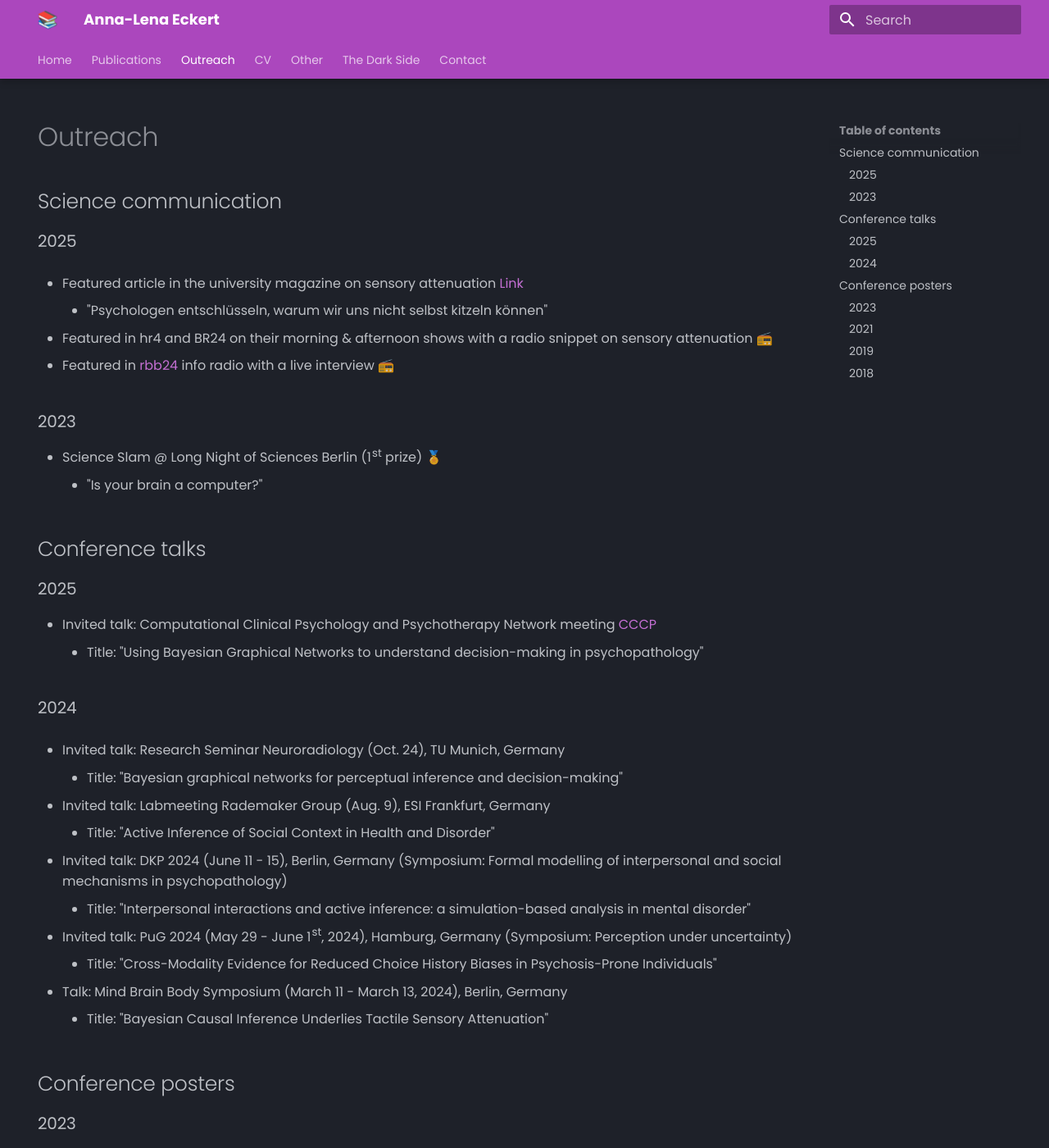
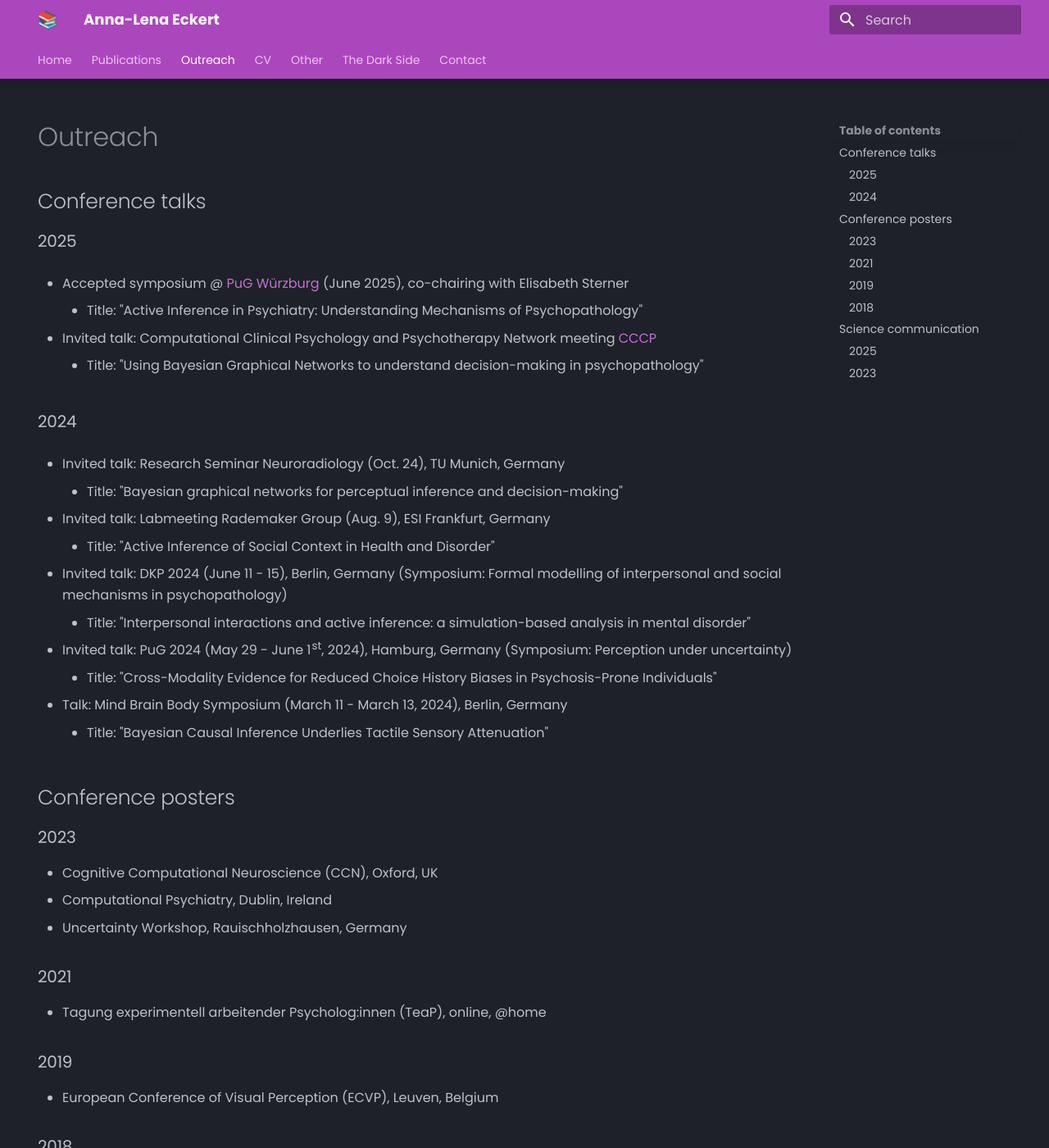
Before and after one commit to Eckertal/personal-website, an MkDocs documentation site: the page built from docs/outreach.md, in a window 1280 px wide and 1400 px high. Shown: the whole window at 82% size. Built offline with MkDocs 1.6.1 and Material for MkDocs 9.7.7, drawn with Linux system fonts in a browser that asks for light colours; some of the changed text lies outside the part shown.

Commit message:
some updates to website

```diff
--- a/docs/outreach.md
+++ b/docs/outreach.md
@@ -3,25 +3,12 @@ hide:
     - navigation
 ---
 
-## Science communication
+## Conference talks
 
 ### 2025
 
-- Featured article in the university magazine on sensory attenuation [Link](https://www.uni-marburg.de/de/aktuelles/news/2025/psy2025-1)
-	- "Psychologen entschlüsseln, warum wir uns nicht selbst kitzeln können"
-
-- Featured in hr4 and BR24 on their morning & afternoon shows with a radio snippet on sensory attenuation 📻
-
-- Featured in [rbb24](https://www.inforadio.de/rubriken/interviews/2025/02/20/kitzeln-geht-nicht-gehirn-interne-externe-reize.html) info radio with a live interview 📻
-
-### 2023
-
-- Science Slam @ Long Night of Sciences Berlin (1st prize) 🏅
-	- "Is your brain a computer?"
-
-## Conference talks
-
-### 2025
+- Accepted symposium @ [PuG Würzburg](https://www.pug2025.org/de) (June 2025), co-chairing with Elisabeth Sterner
+	- Title: "Active Inference in Psychiatry: Understanding Mechanisms of Psychopathology"
 
 - Invited talk: Computational Clinical Psychology and Psychotherapy Network meeting [CCCP](https://ccpp.network/)
 	- Title: "Using Bayesian Graphical Networks to understand decision-making in psychopathology"
```
Also changed, not shown: other parts of docs/outreach.md (+17 -0 lines), docs/dark_cv.md (+1 -3 lines).
